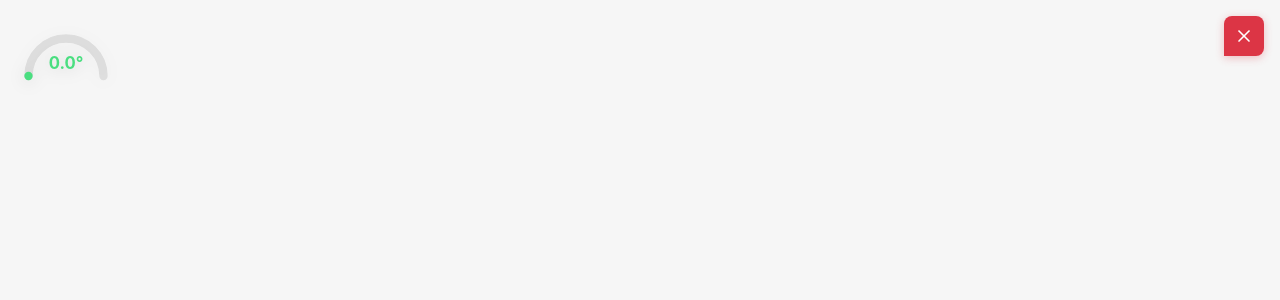
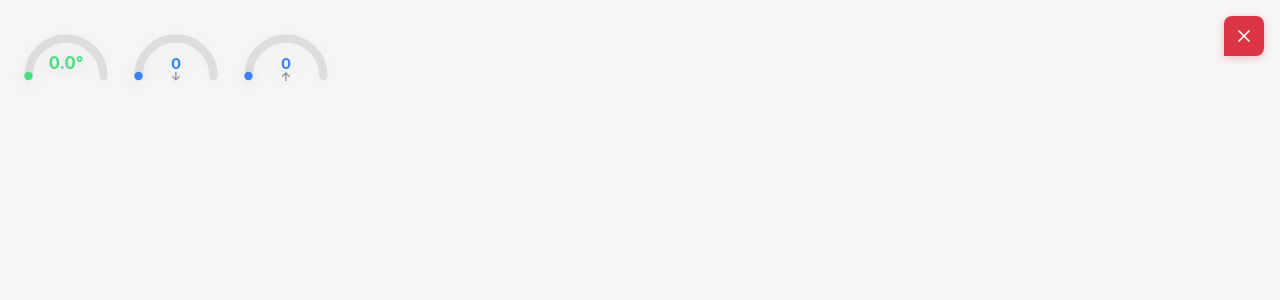
Before and after one commit to makhnanov/bro-draft, a Vue app: page / in a window 1280 px wide. Shown: the top 300 px of the page. Built offline with nearby package versions, Linux system fonts and the light colour scheme.

Commit message:
Add speedtest

```diff
--- a/src/App.vue
+++ b/src/App.vue
@@ -4,9 +4,12 @@ import { invoke } from "@tauri-apps/api/core";
 import { getCurrentWindow } from "@tauri-apps/api/window";
 
 const temperature = ref(0);
-let intervalId: number | null = null;
+const downloadSpeed = ref(0);
+const uploadSpeed = ref(0);
+let tempIntervalId: number | null = null;
+let speedIntervalId: number | null = null;
 
-// Вычисляем процент для прогресс-бара (0-100°C -> 0-100%)
+// Вычисляем процент для прогресс-бара температуры (0-100°C -> 0-100%)
 const temperaturePercent = computed(() => {
   const minTemp = 0;
   const maxTemp = 100;
@@ -14,11 +17,41 @@ const temperaturePercent = computed(() => {
   return Math.min(Math.max(percent, 0), 100);
 });
 
+// Вычисляем процент для скорости загрузки (0-500 Mbps -> 0-100%)
+const downloadPercent = computed(() => {
+  const minSpeed = 0;
+  const maxSpeed = 500;
+  const percent = ((downloadSpeed.value - minSpeed) / (maxSpeed - minSpeed)) * 100;
+  return Math.min(Math.max(percent, 0), 100);
+});
+
+// Вычисляем процент для скорости отдачи (0-500 Mbps -> 0-100%)
+const uploadPercent = computed(() => {
+  const minSpeed = 0;
+  const maxSpeed = 500;
+  const percent = ((uploadSpeed.value - minSpeed) / (maxSpeed - minSpeed)) * 100;
+  return Math.min(Math.max(percent, 0), 100);
+});
+
 // Вычисляем progress для stroke-dasharray
-const dashProgress = computed(() => {
+const tempDashProgress = computed(() => {
   const radius = 45;
-  const circumference = Math.PI * radius; // Половина окружности
+  const circumference = Math.PI * radius;
   const progress = (temperaturePercent.value / 100) * circumference;
+  return { progress, circumference };
+});
+
+const downloadDashProgress = computed(() => {
+  const radius = 45;
+  const circumference = Math.PI * radius;
+  const progress = (downloadPercent.value / 100) * circumference;
+  return { progress, circumference };
+});
+
+const uploadDashProgress = computed(() => {
+  const radius = 45;
+  const circumference = Math.PI * radius;
+  const progress = (uploadPercent.value / 100) * circumference;
   return { progress, circumference };
 });
 
@@ -29,6 +62,11 @@ const temperatureColor = computed(() => {
   if (temp < 70) return '#facc15'; // желтый
   if (temp < 85) return '#fb923c'; // оранжевый
   return '#ef4444'; // красный
+});
+
+// Цвет для скорости (одинаковый для обоих)
+const speedColor = computed(() => {
+  return '#3b82f6'; // синий
 });
 
 async function checkTemperature() {
@@ -49,7 +87,29 @@ async function checkTemperature() {
       }
     }
   } catch (error) {
-    console.error('Ошибка:', error);
+    console.error('Ошибка температуры:', error);
+  }
+}
+
+async function checkNetworkSpeed() {
+  try {
+    const result = await invoke("get_network_speed") as string;
+    // Формат speedtest-cli --simple:
+    // Ping: 10.00 ms
+    // Download: 100.00 Mbit/s
+    // Upload: 50.00 Mbit/s
+
+    const downloadMatch = result.match(/Download:\s+(\d+\.?\d*)\s+Mbit\/s/);
+    const uploadMatch = result.match(/Upload:\s+(\d+\.?\d*)\s+Mbit\/s/);
+
+    if (downloadMatch) {
+      downloadSpeed.value = parseFloat(downloadMatch[1]);
+    }
+    if (uploadMatch) {
+      uploadSpeed.value = parseFloat(uploadMatch[1]);
+    }
+  } catch (error) {
+    console.error('Ошибка speedtest:', error);
   }
 }
 
@@ -59,12 +119,19 @@ async function closeApp() {
 
 onMounted(() => {
   checkTemperature();
-  intervalId = setInterval(checkTemperature, 1000);
+  tempIntervalId = setInterval(checkTemperature, 1000);
+
+  // Запускаем speedtest сразу и каждые 30 секунд
+  checkNetworkSpeed();
+  speedIntervalId = setInterval(checkNetworkSpeed, 30000);
 });
 
 onUnmounted(() => {
-  if (intervalId !== null) {
-    clearInterval(intervalId);
+  if (tempIntervalId !== null) {
+    clearInterval(tempIntervalId);
+  }
+  if (speedIntervalId !== null) {
+    clearInterval(speedIntervalId);
   }
 });
 </script>
@@ -77,9 +144,9 @@ onUnmounted(() => {
     </svg>
   </button>
 
-  <div class="speedometer-container">
+  <!-- Спидометр температуры CPU -->
+  <div class="speedometer-container temp-speedometer">
     <svg viewBox="0 0 120 80" class="speedometer">
-      <!-- Фоновая дуга (серая) -->
       <path
         d="M 15 70 A 45 45 0 0 1 105 70"
         fill="none"
@@ -87,8 +154,6 @@ onUnmounted(() => {
         stroke-width="10"
         stroke-linecap="round"
       />
-
-      <!-- Прогресс дуга (цветная) -->
       <path
         d="M 15 70 A 45 45 0 0 1 105 70"
         fill="none"
@@ -96,10 +161,8 @@ onUnmounted(() => {
         stroke-width="10"
         stroke-linecap="round"
         class="progress-arc"
-        :stroke-dasharray="`${dashProgress.progress} ${dashProgress.circumference}`"
+        :stroke-dasharray="`${tempDashProgress.progress} ${tempDashProgress.circumference}`"
       />
-
-      <!-- Температура в центре -->
       <text
         x="60"
         y="62"
@@ -108,6 +171,86 @@ onUnmounted(() => {
         :fill="temperatureColor"
       >
         {{ temperature.toFixed(1) }}°
+      </text>
+    </svg>
+  </div>
+
+  <!-- Спидометр Download -->
+  <div class="speedometer-container download-speedometer">
+    <svg viewBox="0 0 120 80" class="speedometer">
+      <path
+        d="M 15 70 A 45 45 0 0 1 105 70"
+        fill="none"
+        stroke="rgba(128, 128, 128, 0.2)"
+        stroke-width="10"
+        stroke-linecap="round"
+      />
+      <path
+        d="M 15 70 A 45 45 0 0 1 105 70"
+        fill="none"
+        :stroke="speedColor"
+        stroke-width="10"
+        stroke-linecap="round"
+        class="progress-arc"
+        :stroke-dasharray="`${downloadDashProgress.progress} ${downloadDashProgress.circumference}`"
+      />
+      <text
+        x="60"
+        y="62"
+        text-anchor="middle"
+        class="speed-text"
+        :fill="speedColor"
+      >
+        {{ downloadSpeed.toFixed(0) }}
+      </text>
+      <text
+        x="60"
+        y="76"
+        text-anchor="middle"
+        class="label-text"
+        fill="#888"
+      >
+        ↓
+      </text>
+    </svg>
+  </div>
+
+  <!-- Спидометр Upload -->
+  <div class="speedometer-container upload-speedometer">
+    <svg viewBox="0 0 120 80" class="speedometer">
+      <path
+        d="M 15 70 A 45 45 0 0 1 105 70"
+        fill="none"
+        stroke="rgba(128, 128, 128, 0.2)"
+        stroke-width="10"
+        stroke-linecap="round"
+      />
+      <path
+        d="M 15 70 A 45 45 0 0 1 105 70"
+        fill="none"
+        :stroke="speedColor"
+        stroke-width="10"
+        stroke-linecap="round"
+        class="progress-arc"
+        :stroke-dasharray="`${uploadDashProgress.progress} ${uploadDashProgress.circumference}`"
+      />
+      <text
+        x="60"
+        y="62"
+        text-anchor="middle"
+        class="speed-text"
+        :fill="speedColor"
+      >
+        {{ uploadSpeed.toFixed(0) }}
+      </text>
+      <text
+        x="60"
+        y="76"
+        text-anchor="middle"
+        class="label-text"
+        fill="#888"
+      >
+        ↑
       </text>
     </svg>
   </div>
@@ -150,11 +293,24 @@ onUnmounted(() => {
 
 .speedometer-container {
   position: fixed;
-  top: 16px;
-  left: 16px;
   width: 100px;
   height: 70px;
   z-index: 999;
+}
+
+.temp-speedometer {
+  top: 16px;
+  left: 16px;
+}
+
+.download-speedometer {
+  top: 16px;
+  left: 126px;
+}
+
+.upload-speedometer {
+  top: 16px;
+  left: 236px;
 }
 
 .speedometer {
@@ -172,6 +328,18 @@ onUnmounted(() => {
   font-weight: 700;
   font-family: 'Inter', 'Arial', sans-serif;
   transition: fill 0.3s ease;
+}
+
+.speed-text {
+  font-size: 18px;
+  font-weight: 700;
+  font-family: 'Inter', 'Arial', sans-serif;
+  transition: fill 0.3s ease;
+}
+
+.label-text {
+  font-size: 14px;
+  font-weight: 600;
 }
 
 </style>
```
Also changed, not shown: 1 other file (tests, documents, lock files or other folders).
